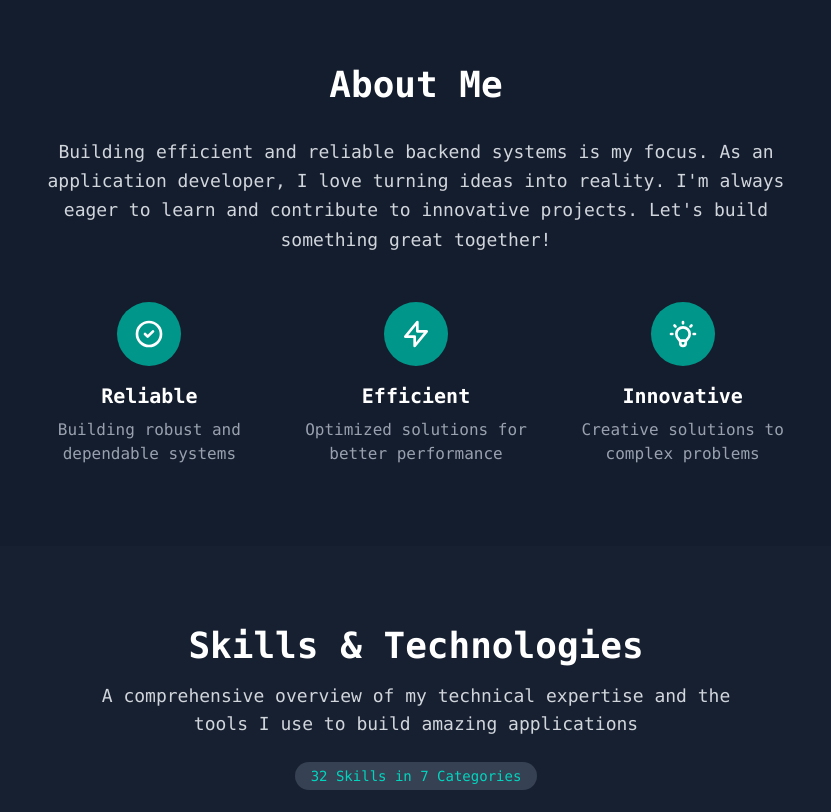
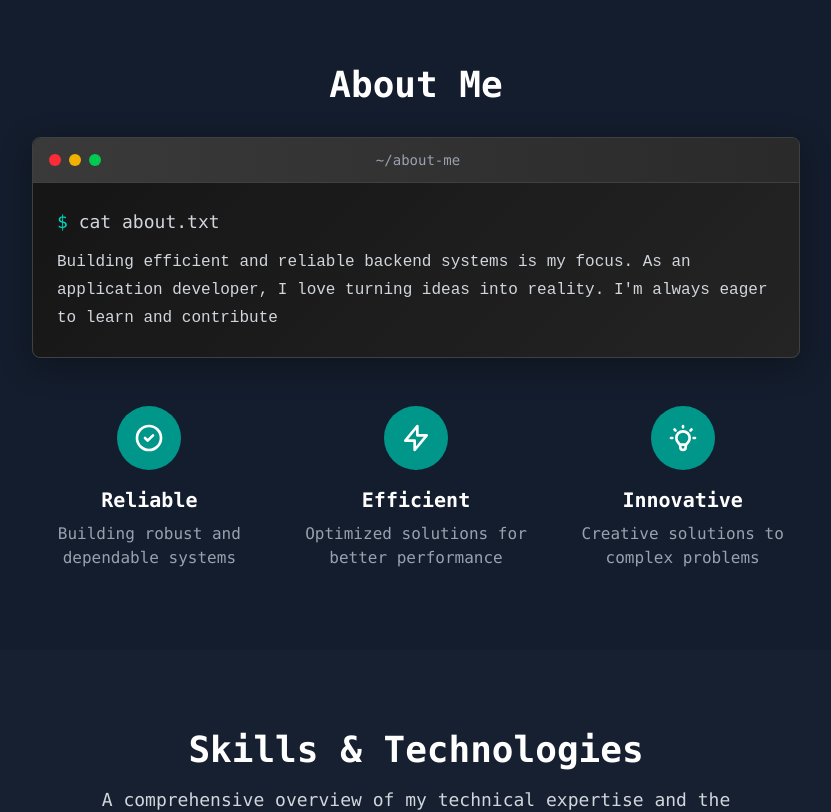
Before and after one commit to Trinankur002/Portfolio, a React (Vite) app: page / in a window 1280 px wide. Shown: the part 920-1732 px from the top of the page, without its empty margins (224-1055 px from the left). Built offline with nearby package versions, Linux system fonts and the light colour scheme.

Commit message:
more fixes

```diff
--- a/src/App.css
+++ b/src/App.css
@@ -102,3 +102,50 @@ html {
     transform: translateY(20px);
     transition: opacity 300ms, transform 300ms;
 }
+
+/* Terminal styling for typewriter */
+.terminal-window {
+    background: linear-gradient(135deg, #1a1a1a 0%, #2d2d2d 100%);
+    border: 1px solid #404040;
+    box-shadow: 0 8px 32px rgba(0, 0, 0, 0.3);
+}
+
+.terminal-header {
+    background: linear-gradient(90deg, #3a3a3a 0%, #2a2a2a 100%);
+    border-bottom: 1px solid #404040;
+}
+
+.terminal-dot {
+    transition: all 0.2s ease;
+}
+
+.terminal-dot:hover {
+    transform: scale(1.1);
+}
+
+/* Typewriter cursor animation */
+@keyframes typewriter-cursor {
+    0%, 50% { opacity: 1; }
+    51%, 100% { opacity: 0; }
+}
+
+.typewriter-cursor {
+    animation: typewriter-cursor 1s infinite;
+}
+
+/* Typewriter text styling */
+.typewriter-text {
+    display: inline;
+    white-space: pre-wrap;
+    word-wrap: break-word;
+    word-break: normal;
+    line-height: 1.7;
+    font-family: 'Courier New', Courier, monospace;
+}
+
+.typewriter-container {
+    overflow-wrap: break-word;
+    word-break: normal;
+    hyphens: none;
+    font-family: 'Courier New', Courier, monospace;
+}
--- a/src/App.tsx
+++ b/src/App.tsx
@@ -4,19 +4,34 @@ import { ProjectList } from './data/ProjectList';
 import Projectcard from './components/Projectcard';
 import ContactForm from './components/ContactForm';
 import SkillsSection from './components/SkillsSection';
+import TypewriterText from './components/TypewriterText';
 import { AboutMe } from './data/AboutMe';
 import { useEffect, useRef, useState } from 'react';
 
 function App() {
   const dotsRef = useRef<HTMLSpanElement>(null);
   const sectionRef = useRef<HTMLElement>(null);
+  const aboutSectionRef = useRef<HTMLElement>(null);
   const animationTimeout = useRef<number | null>(null);
   const [showAllProjects, setShowAllProjects] = useState(false);
   const [isMobileMenuOpen, setIsMobileMenuOpen] = useState(false);
   const [selectedCategory, setSelectedCategory] = useState<string>('all');
+  const [startTypewriter, setStartTypewriter] = useState(false);
+
+  // Reset animation state on page load/reload
+  useEffect(() => {
+    setStartTypewriter(false);
+    // Remove any existing animation classes
+    if (aboutSectionRef.current) {
+      aboutSectionRef.current.classList.remove('typewriter-animated');
+    }
+    if (sectionRef.current) {
+      sectionRef.current.classList.remove('animated');
+    }
+  }, []);
 
   useEffect(() => {
-    const observer = new IntersectionObserver(
+    const heroObserver = new IntersectionObserver(
       (entries) => {
         entries.forEach(entry => {
           if (entry.isIntersecting) {
@@ -32,12 +47,33 @@ function App() {
       }
     );
 
+    const aboutObserver = new IntersectionObserver(
+      (entries) => {
+        entries.forEach(entry => {
+          if (entry.isIntersecting) {
+            if (!aboutSectionRef.current?.classList.contains('typewriter-animated')) {
+              setStartTypewriter(true);
+              aboutSectionRef.current?.classList.add('typewriter-animated');
+            }
+          }
+        });
+      },
+      {
+        threshold: 0.3
+      }
+    );
+
     if (sectionRef.current) {
-      observer.observe(sectionRef.current);
+      heroObserver.observe(sectionRef.current);
+    }
+
+    if (aboutSectionRef.current) {
+      aboutObserver.observe(aboutSectionRef.current);
     }
 
     return () => {
-      observer.disconnect();
+      heroObserver.disconnect();
+      aboutObserver.disconnect();
       if (animationTimeout.current) {
         clearTimeout(animationTimeout.current);
       }
@@ -332,13 +368,42 @@ function App() {
         </section>
 
         {/* About Section */}
-        <section id="about" className="py-12 sm:py-16 md:py-20 px-4 sm:px-8 bg-gray-800/30">
+        <section ref={aboutSectionRef} id="about" className="py-12 sm:py-16 md:py-20 px-4 sm:px-8 bg-gray-800/30">
           <div className="max-w-4xl mx-auto text-center">
             <h3 className="text-3xl sm:text-4xl font-bold mb-6 sm:mb-8 text-white">About Me</h3>
             <div className="max-w-3xl mx-auto">
-              <p className="text-base sm:text-lg text-gray-300 leading-relaxed mb-6 sm:mb-8 px-2 sm:px-0">
-                {AboutMe.about}
-              </p>
+              <div className="text-base sm:text-lg text-gray-300 leading-relaxed mb-6 sm:mb-8 px-2 sm:px-0 min-h-[8rem] flex items-start justify-center">
+                <div className="terminal-window rounded-lg p-0 max-w-full w-full sm:max-w-3xl">
+                  <div className="terminal-header px-4 py-3 rounded-t-lg">
+                    <div className="flex items-center justify-between">
+                      <div className="flex space-x-2">
+                        <div className="terminal-dot w-3 h-3 rounded-full bg-red-500"></div>
+                        <div className="terminal-dot w-3 h-3 rounded-full bg-yellow-500"></div>
+                        <div className="terminal-dot w-3 h-3 rounded-full bg-green-500"></div>
+                      </div>
+                      <span className="text-sm text-gray-400 font-mono">~/about-me</span>
+                      <div className="w-12"></div> {/* Spacer for centering */}
+                    </div>
+                  </div>
+                  <div className="p-4 sm:p-6 text-left bg-black/20 rounded-b-lg">
+                    <div className="mb-3">
+                      <span className="text-teal-400 font-mono">$ </span>
+                      <span className="text-gray-300 font-mono">cat about.txt</span>
+                    </div>
+                    <div className="text-gray-300 font-mono text-sm sm:text-base leading-relaxed min-h-[4rem] overflow-hidden">
+                      <TypewriterText
+                        text={AboutMe.about}
+                        speed={30}
+                        startDelay={1500}
+                        showCursor={true}
+                        cursorChar="|"
+                        className=""
+                        startAnimation={startTypewriter}
+                      />
+                    </div>
+                  </div>
+                </div>
+              </div>
               <div className="grid grid-cols-1 sm:grid-cols-2 md:grid-cols-3 gap-6 sm:gap-8 mt-8 sm:mt-12">
                 <div className="text-center">
                   <div className="w-12 h-12 sm:w-16 sm:h-16 bg-teal-600 rounded-full flex items-center justify-center mx-auto mb-3 sm:mb-4">
--- /dev/null
+++ b/src/components/TypewriterText.tsx
@@ -0,0 +1,46 @@
+import React from 'react';
+import { useTypewriter } from '../hooks/useTypewriter';
+
+interface TypewriterTextProps {
+  text: string;
+  speed?: number;
+  startDelay?: number;
+  showCursor?: boolean;
+  cursorChar?: string;
+  className?: string;
+  onComplete?: () => void;
+  startAnimation?: boolean;
+}
+
+const TypewriterText: React.FC<TypewriterTextProps> = ({
+  text,
+  speed = 50,
+  startDelay = 0,
+  showCursor = true,
+  cursorChar = '_',
+  className = '',
+  onComplete,
+  startAnimation = true
+}) => {
+  const { displayText, isComplete } = useTypewriter({
+    text: startAnimation ? text : '',
+    speed,
+    startDelay,
+    showCursor,
+    cursorChar,
+    onComplete
+  });
+
+  return (
+    <div className={`typewriter-text ${className}`} style={{
+      fontFamily: "'Courier New', Courier, monospace",
+      whiteSpace: 'pre-wrap',
+      wordWrap: 'break-word',
+      lineHeight: '1.7'
+    }}>
+      {startAnimation ? displayText : ''}
+    </div>
+  );
+};
+
+export default TypewriterText;
--- /dev/null
+++ b/src/hooks/useTypewriter.ts
@@ -0,0 +1,101 @@
+import { useState, useEffect, useRef } from 'react';
+
+interface UseTypewriterOptions {
+  text: string;
+  speed?: number;
+  startDelay?: number;
+  showCursor?: boolean;
+  cursorChar?: string;
+  onComplete?: () => void;
+}
+
+export const useTypewriter = ({
+  text,
+  speed = 50,
+  startDelay = 0,
+  showCursor = true,
+  cursorChar = '_',
+  onComplete
+}: UseTypewriterOptions) => {
+  const [displayText, setDisplayText] = useState('');
+  const [currentIndex, setCurrentIndex] = useState(0);
+  const [isComplete, setIsComplete] = useState(false);
+  const [showCursorState, setShowCursorState] = useState(true);
+  const timeoutRef = useRef<NodeJS.Timeout>();
+  const cursorTimeoutRef = useRef<NodeJS.Timeout>();
+
+  useEffect(() => {
+    // Reset state when text changes
+    setDisplayText('');
+    setCurrentIndex(0);
+    setIsComplete(false);
+    setShowCursorState(true);
+
+    // Clear any existing timeouts
+    if (timeoutRef.current) {
+      clearTimeout(timeoutRef.current);
+    }
+    if (cursorTimeoutRef.current) {
+      clearTimeout(cursorTimeoutRef.current);
+    }
+
+    if (text) {
+      // Start cursor blinking immediately
+      if (showCursor) {
+        startCursorBlink();
+      }
+
+      // Start typing after delay
+      timeoutRef.current = setTimeout(() => {
+        startTyping();
+      }, startDelay);
+    }
+
+    return () => {
+      if (timeoutRef.current) {
+        clearTimeout(timeoutRef.current);
+      }
+      if (cursorTimeoutRef.current) {
+        clearTimeout(cursorTimeoutRef.current);
+      }
+    };
+  }, [text, speed, startDelay]);
+
+  const startTyping = () => {
+    let index = 0;
+
+    const typeNextChar = () => {
+      if (index < text.length) {
+        setDisplayText(text.slice(0, index + 1));
+        setCurrentIndex(index + 1);
+        index++;
+        timeoutRef.current = setTimeout(typeNextChar, speed);
+      } else {
+        setIsComplete(true);
+        if (onComplete) {
+          onComplete();
+        }
+      }
+    };
+
+    typeNextChar();
+  };
+
+  const startCursorBlink = () => {
+    const blink = () => {
+      setShowCursorState(prev => !prev);
+      cursorTimeoutRef.current = setTimeout(blink, 500);
+    };
+    blink();
+  };
+
+  const displayTextWithCursor = showCursor && showCursorState
+    ? displayText + cursorChar
+    : displayText;
+
+  return {
+    displayText: displayTextWithCursor,
+    isComplete,
+    currentIndex
+  };
+};
```
Also changed, not shown: src/components/Projectcard.tsx (+11 -11 lines).
